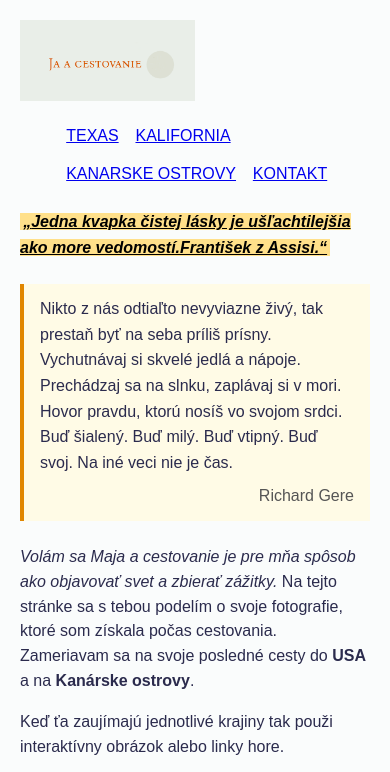
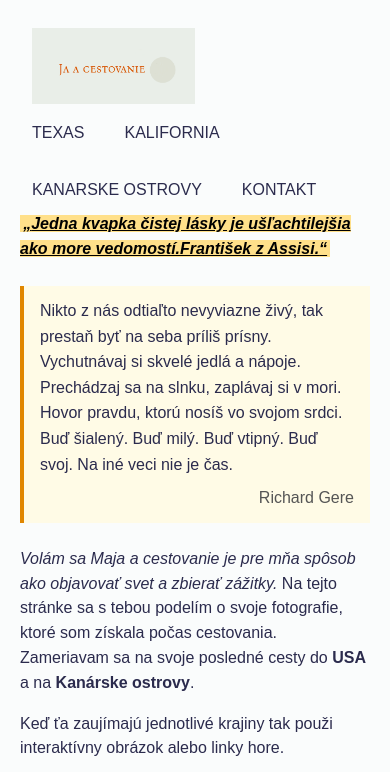
Before and after one commit to Mary3233/WebovaStranka, a plain HTML site: page index.html in a window 390 px wide. Shown: the top 772 px of the page. Drawn offline with Linux system fonts and the light colour scheme.

Commit message:
Refactor logo styles and enhance header navigation layout for improved responsiveness

```diff
--- a/style/style.css
+++ b/style/style.css
@@ -7,9 +7,9 @@ mark{
 }
 
 .logo{
-    width: 50%;
-    height: auto;
-    display: block;                           /*vyska sa automaticky prispôsobí šírke */
+    width: 50%;                             /*pevna sirka loga */
+    height: auto;                           /**/
+    display: block;                         /*vyska sa automaticky prispôsobí šírke */
 }
 body {
       background-color: #fafcfc;          /*svetla farba pozadia */
@@ -37,9 +37,6 @@ body {
        height: auto;                       /*vyska sa automaticky prispôsobí šírke */
        border-radius: 10px;                  /*zaoblenie rohov obrazkov */
        transition: transform 0.3s ease;     /*plynula animacia pri zmene velkosti obrazku */
-}
-.section:nth-child(even) {
-       flex-direction: row-reverse;          /*striedanie poradia obrazku a textu v sekcii */
 }
 
 .section {
@@ -79,6 +76,35 @@ li  {
     gap:1%;                                     /*medzera medzi vnutornymi prvkami zoznamu*/
 }
 
+/* Navigácia: horizontálne menu len v hlavičke */
+header nav ul {
+    display: flex;
+    flex-wrap: wrap;
+    align-items: center;
+    gap: 1rem;
+    margin: 0;
+    padding: 0;
+    list-style: none;
+}
+header nav li {
+    display: inline-flex;
+    padding: 0;               /* zruší globálne paddingy pre položky v menu */
+    gap: 0;                   /* zruší globálnu medzeru vo vnútri li pre menu */
+    justify-content: initial; /* zruší centrovanie z globálneho pravidla */
+}
+header nav a {
+    display: block;
+    padding: 0.5rem 0.75rem;
+    text-decoration: none;
+    color: inherit;
+    border-radius: 0.375rem;
+}
+header nav a:hover,
+header nav a:focus {
+    background: #eef2f6;
+    outline: none;
+}
+
 #kontakt {
     scroll-margin-top: 90px;                    /*odsadenie pri skoku na kotvu, aby nebol nadpis skryty*/
     color: #e70619;                          /*cervena farba textu nadpisu*/
```
